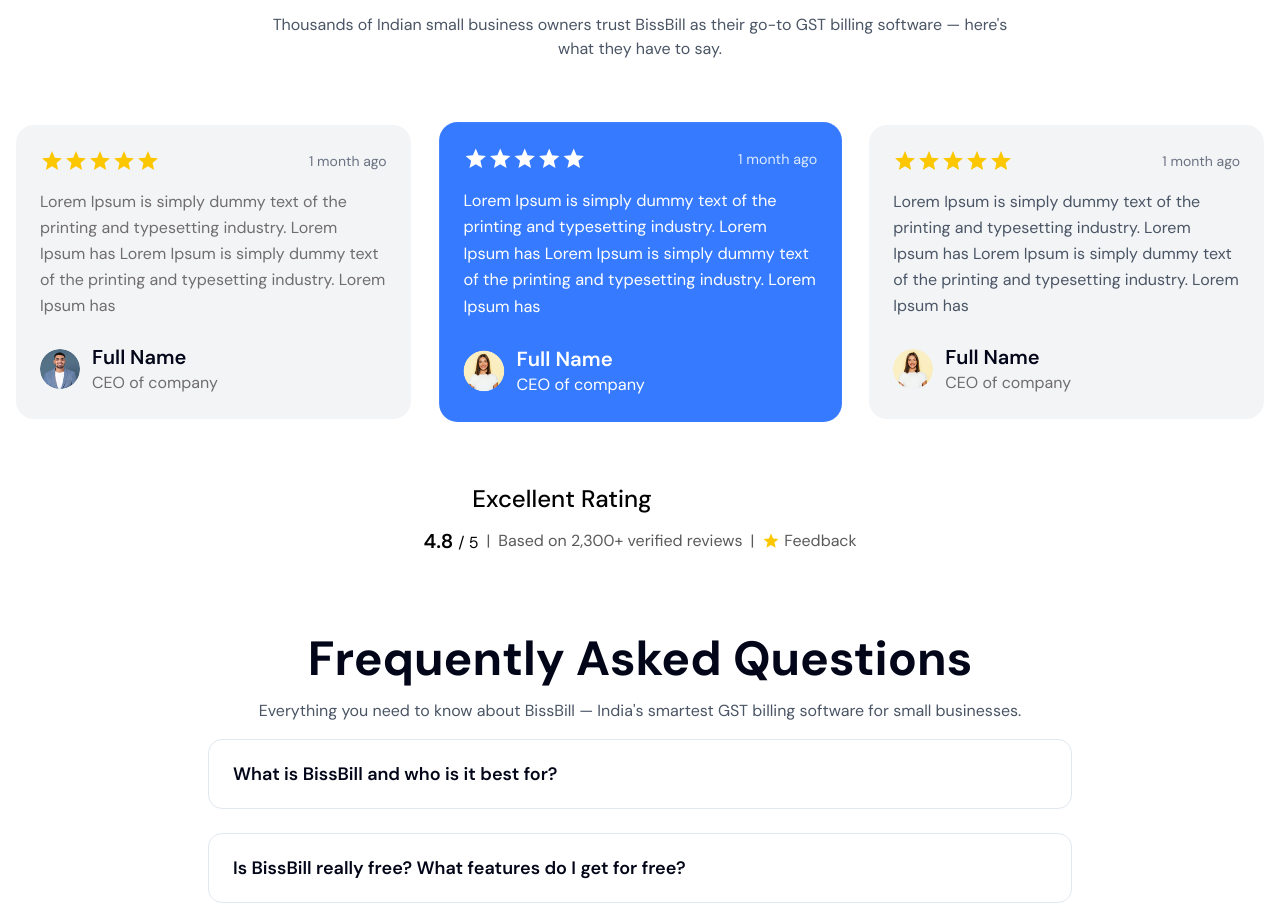
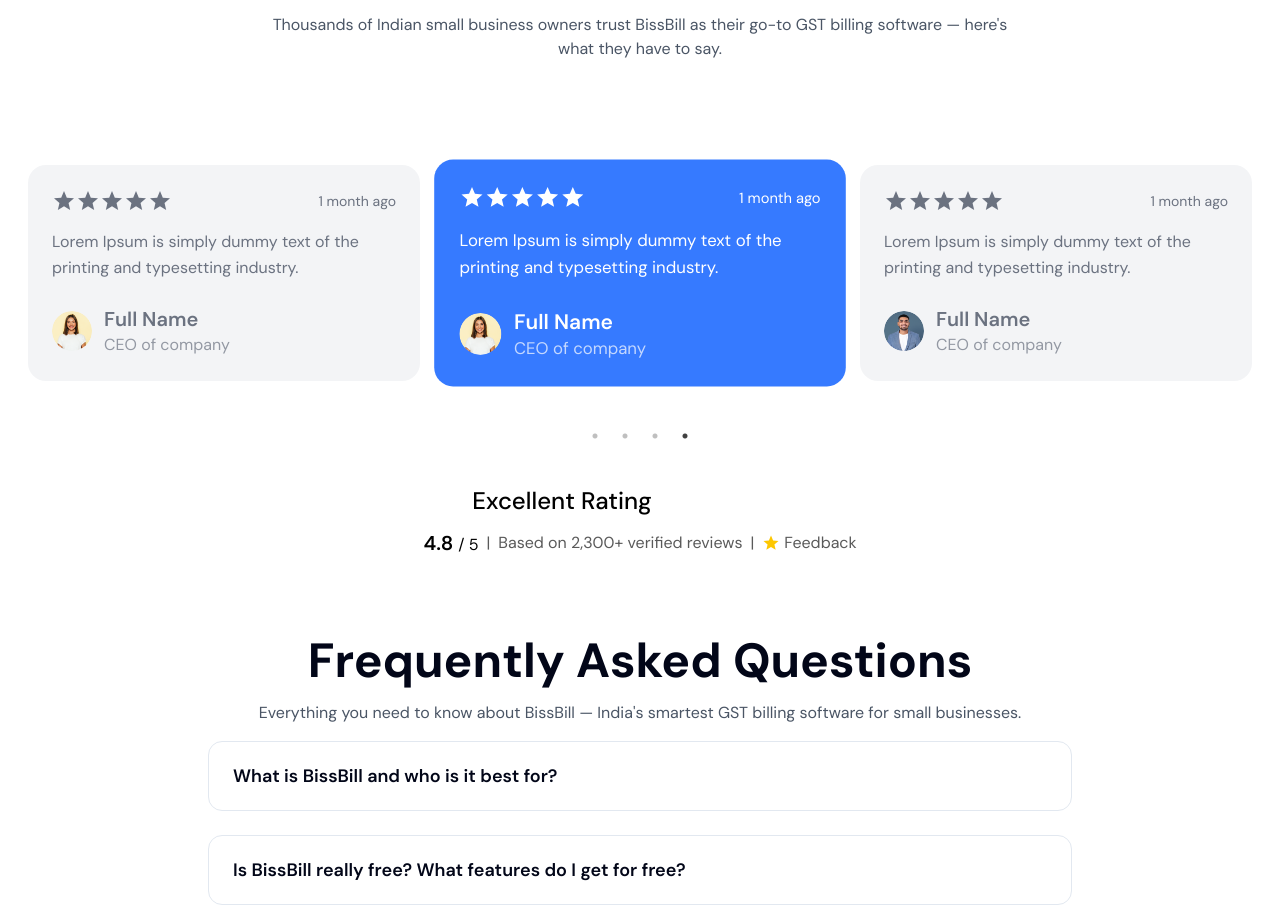
Before and after one commit to RahulKoli10/Billing-Software-web, a Next.js app: page / in a window 1280 px wide. Shown: the part 4860-5779 px from the top of the page. Built offline with nearby package versions, Linux system fonts and the light colour scheme; no server answers; some icons are missing.

Commit message:
add testmonials and remove blog from navbar

```diff
--- a/src/app/page.tsx
+++ b/src/app/page.tsx
@@ -9,6 +9,9 @@
 import { buildApiUrl } from "@/lib/api";
 import { featureItems } from "./features/featureData";
 import { useAuth } from "@/lib/useAuth";
+import Slider from "react-slick";
+import "slick-carousel/slick/slick.css";
+import "slick-carousel/slick/slick-theme.css";
 export default function Home() {
   const scrollToPricing = () => {
     const pricingSection = document.getElementById("plan-pricing");
@@ -103,6 +106,51 @@
         "Yes. BissBill is a complete POS billing software for retail shop India that works seamlessly on PC and Windows. Whether you run a grocery store, clothing shop, electronics store, or any other retail business, BissBill handles high-volume billing at the counter with speed and accuracy. It supports barcode scanners, thermal printers, and cash drawers making it the most reliable billing software for PC Windows India for retail owners who need a fast and dependable point-of-sale system.",
     },
 
+  ];
+  // review slider
+  const settings = {
+    dots: true,
+    infinite: true,
+    speed: 500,
+    slidesToShow: 3,
+    slidesToScroll: 1,
+    centerMode: true,          // ⭐ important
+    centerPadding: "0px",
+    autoplay: true,
+    autoplaySpeed: 2000,
+    responsive: [
+      {
+        breakpoint: 1024,
+        settings: { slidesToShow: 2 }
+      },
+      {
+        breakpoint: 640,
+        settings: { slidesToShow: 1 }
+      }
+    ]
+  };
+
+  const cards = [
+    {
+      bg: "bg-gray-100",
+      text: "text-gray-600",
+      img: "/testimonial1.png"
+    },
+    {
+      bg: "bg-[#367AFF] text-white scale-[1.02]",
+      text: "text-white",
+      img: "/testimonial2.png"
+    },
+    {
+      bg: "bg-gray-100",
+      text: "text-gray-600",
+      img: "/testimonial2.png"
+    },
+    {
+      bg: "bg-gray-100",
+      text: "text-gray-600",
+      img: "/testimonial2.png"
+    }
   ];
   const scrollRef = useRef<HTMLDivElement>(null);
 
@@ -456,120 +504,72 @@
 
           {/* Cards */}
           <>
-            <div className="mt-16 grid gap-8 md:grid-cols-3">
-            {/* Card 1 */}
-            <div className="rounded-2xl bg-gray-100 p-6">
+            <div className="mt-16">
+              <Slider {...settings}>
+                {cards.map((card, i) => (
+                  <div key={i} className="px-3 p-10">
+
+                    {/* ⭐ IMPORTANT CLASS */}
+                    <div className="testimonial-card rounded-2xl p-6">
+
+                      {/* Stars */}
                       <div className="flex items-center justify-between text-sm">
-                <div className="flex text-yellow-400">
+                        <div className="flex stars">
                           {Array.from({ length: 5 }).map((_, index) => (
                             <Icon
                               key={index}
                               icon="material-symbols:star"
                               width="24"
                               height="24"
+                              // className="text-yellow-500"
                             />
                           ))}
                         </div>
-                <span className="text-gray-500">1 month ago</span>
+                        <span className="time">1 month ago</span>
                       </div>
 
-              <p className="mt-4 text-[#6F6D6D] text-base leading-relaxed">
-                Lorem Ipsum is simply dummy text of the printing and typesetting
-                industry. Lorem Ipsum has Lorem Ipsum is simply dummy text of
-                the printing and typesetting industry. Lorem Ipsum has
+                      {/* Text */}
+                      <p className="mt-4 text-base leading-relaxed">
+                        Lorem Ipsum is simply dummy text of the printing and typesetting industry.
                       </p>
 
+                      {/* Profile */}
                       <div className="mt-6 flex items-center gap-3">
                         <Image
-                  src="/testimonial1.png"
-                  alt="Customer profile photo"
+                          src={card.img}
+                          alt="Customer profile"
                           width={40}
                           height={40}
                           className="rounded-full object-cover"
                         />
                         <div>
                           <p className="font-semibold text-xl">Full Name</p>
-                  <p className="text-base text-[#6F6D6D]">CEO of company</p>
-                </div>
+                          <p className="text-base opacity-70">CEO of company</p>
                         </div>
                       </div>
 
-            {/* Card 2 (Highlighted) */}
-            <div className="rounded-2xl bg-[#367AFF] p-6 text-white scale-[1.02]">
-              <div className="flex items-center justify-between text-sm">
-                <div className="flex ">
-                  {Array.from({ length: 5 }).map((_, index) => (
-                    <Icon
-                      key={index}
-                      icon="material-symbols:star"
-                      width="24"
-                      height="24"
-                    />
-                  ))}
-                </div>
-                <span className="text-blue-100">1 month ago</span>
-              </div>
-
-              <p className="mt-4 text-base leading-relaxed text-white">
-                Lorem Ipsum is simply dummy text of the printing and typesetting
-                industry. Lorem Ipsum has Lorem Ipsum is simply dummy text of
-                the printing and typesetting industry. Lorem Ipsum has
-              </p>
-
-              <div className="mt-6 flex items-center gap-3">
-                <Image
-                  src="/testimonial2.png"
-                  alt="Customer profile photo"
-                  width={40}
-                  height={40}
-                  className="rounded-full object-cover"
-                />
-                <div>
-                  <p className="font-semibold text-xl">Full Name</p>
-                  <p className="text-base ">CEO of company</p>
                     </div>
                   </div>
+                ))}
+              </Slider>
             </div>
+            <style jsx global>{`
+  .testimonial-card {
+    background: #f3f4f6;
+    color: #6b7280;
+    transition: all 0.3s ease;
+  }
 
-            {/* Card 3 */}
-            <div className="rounded-2xl bg-gray-100 p-6">
-              <div className="flex items-center justify-between text-sm">
-                <div className="flex text-yellow-400">
-                  {" "}
-                  {Array.from({ length: 5 }).map((_, index) => (
-                    <Icon
-                      key={index}
-                      icon="material-symbols:star"
-                      width="24"
-                      height="24"
-                    />
-                  ))}
-                </div>
-                <span className="text-gray-500">1 month ago</span>
-              </div>
+  .slick-center .testimonial-card {
+    background: #367AFF !important;
+    color: white !important;
+    transform: scale(1.05);
+  }
 
-              <p className="mt-4 text-gray-600 text-base leading-relaxed">
-                Lorem Ipsum is simply dummy text of the printing and typesetting
-                industry. Lorem Ipsum has Lorem Ipsum is simply dummy text of
-                the printing and typesetting industry. Lorem Ipsum has
-              </p>
-
-              <div className="mt-6 flex items-center gap-3">
-                <Image
-                  src="/testimonial2.png"
-                  alt="Customer profile photo"
-                  width={40}
-                  height={40}
-                  className="rounded-full object-cover"
-                />
-
-                <div>
-                  <p className="font-semibold text-xl">Full Name</p>
-                  <p className="text-base text-[#6F6D6D]">CEO of company</p>
-                </div>
-              </div>
-            </div>
-          </div>
+  .slick-center .testimonial-card svg {
+    color: white !important;
+  }
+`}</style>
           </>
 
           {/* Rating Footer */}
```
Lines whose indentation alone changed are shown as unchanged.
